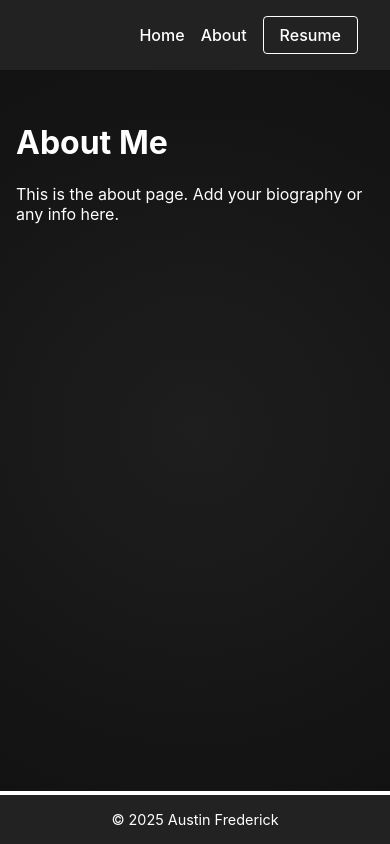
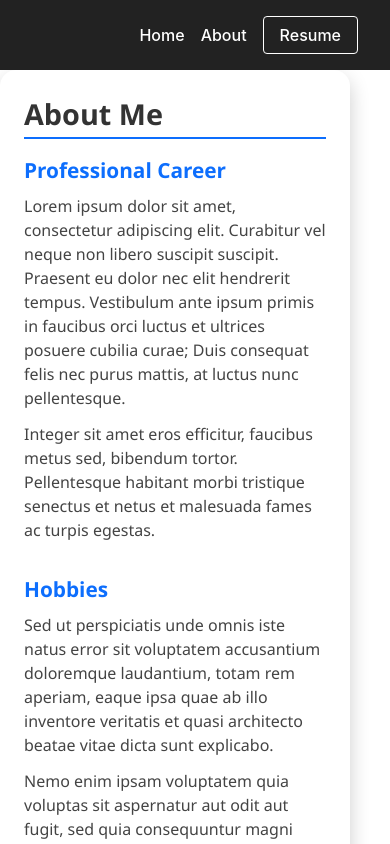
Before and after one commit to AustinFrederick/react-app, a React (Create React App) app: page /about in a window 390 px wide. Built offline with nearby package versions, Linux system fonts and the light colour scheme.

Commit message:
updated id card to include toolbox initiation. not complete yet

```diff
--- a/public/index.html
+++ b/public/index.html
@@ -2,7 +2,7 @@
 <html lang="en">
   <head>
     <meta charset="utf-8" />
-    <link rel="icon" href="%PUBLIC_URL%/favicon.ico" />
+    <link rel="icon" href="react-app/src/logo.ico" />
     <meta name="viewport" content="width=device-width, initial-scale=1" />
     <meta name="theme-color" content="#000000" />
     <meta
@@ -24,7 +24,7 @@
       work correctly both with client-side routing and a non-root public URL.
       Learn how to configure a non-root public URL by running `npm run build`.
     -->
-    <title>React App</title>
+    <title>Hire Me</title>
   </head>
   <body>
     <noscript>You need to enable JavaScript to run this app.</noscript>
--- a/react-app/src/About.js
+++ b/react-app/src/About.js
@@ -1,13 +1,103 @@
 import React from "react";
-import ReactiveBackground from "./components/ReactiveBackground";
 
 export default function About() {
     return (
-        <ReactiveBackground>
-        <div style={{ maxWidth: 900, margin: "2rem auto", padding: "0 1rem", color:"white" }}>
-            <h1>About Me</h1>
-            <p>This is the about page. Add your biography or any info here.</p>
+        <div style={containerStyle} tabIndex={0} aria-label="About section">
+            <h2 style={headerStyle}>About Me</h2>
+            <div style={contentStyle}>
+                <section style={sectionStyle}>
+                    <h3 style={subHeaderStyle}>Professional Career</h3>
+                    <p style={paragraphStyle}>
+                        Lorem ipsum dolor sit amet, consectetur adipiscing elit. Curabitur
+                        vel neque non libero suscipit suscipit. Praesent eu dolor nec elit
+                        hendrerit tempus. Vestibulum ante ipsum primis in faucibus orci
+                        luctus et ultrices posuere cubilia curae; Duis consequat felis nec
+                        purus mattis, at luctus nunc pellentesque.
+                    </p>
+                    <p style={paragraphStyle}>
+                        Integer sit amet eros efficitur, faucibus metus sed, bibendum
+                        tortor. Pellentesque habitant morbi tristique senectus et netus et
+                        malesuada fames ac turpis egestas.
+                    </p>
+                </section>
+                <section style={sectionStyle}>
+                    <h3 style={subHeaderStyle}>Hobbies</h3>
+                    <p style={paragraphStyle}>
+                        Sed ut perspiciatis unde omnis iste natus error sit voluptatem
+                        accusantium doloremque laudantium, totam rem aperiam, eaque ipsa
+                        quae ab illo inventore veritatis et quasi architecto beatae vitae
+                        dicta sunt explicabo.
+                    </p>
+                    <p style={paragraphStyle}>
+                        Nemo enim ipsam voluptatem quia voluptas sit aspernatur aut odit aut
+                        fugit, sed quia consequuntur magni dolores eos qui ratione
+                        voluptatem sequi nesciunt.
+                    </p>
+                    <div style={imagePlaceholderStyle} aria-label="Hobby image placeholder">
+                        {/* Replace this div with your image or graphic */}
+                        <span style={imageTextStyle}>Your Image Here</span>
+                    </div>
+                </section>
+            </div>
         </div>
-            </ReactiveBackground>
     );
 }
+
+const containerStyle = {
+    width: 350,
+    minHeight: 250,
+    backgroundColor: "white",
+    borderRadius: 16,
+    boxShadow: "0 8px 20px rgba(0,0,0,0.2)",
+    padding: "1.5rem",
+    boxSizing: "border-box",
+    color: "#333",
+    userSelect: "text",
+    fontFamily: "'Segoe UI', Tahoma, Geneva, Verdana, sans-serif",
+};
+
+const headerStyle = {
+    margin: "0 0 1rem 0",
+    fontSize: "1.8rem",
+    borderBottom: "2px solid #0d6efd",
+    paddingBottom: "0.25rem",
+};
+
+const contentStyle = {
+    display: "flex",
+    flexDirection: "column",
+    gap: "1.25rem",
+};
+
+const sectionStyle = {
+    lineHeight: 1.5,
+};
+
+const subHeaderStyle = {
+    margin: "0 0 0.5rem 0",
+    fontSize: "1.3rem",
+    color: "#0d6efd",
+};
+
+const paragraphStyle = {
+    margin: "0 0 0.75rem 0",
+    fontSize: "1rem",
+    color: "#444",
+};
+
+const imagePlaceholderStyle = {
+    marginTop: "1rem",
+    height: 120,
+    backgroundColor: "#e0e0e0",
+    borderRadius: 12,
+    display: "flex",
+    alignItems: "center",
+    justifyContent: "center",
+    color: "#999",
+    fontSize: "1.1rem",
+    fontStyle: "italic",
+};
+
+const imageTextStyle = {
+    userSelect: "none",
+};
--- a/react-app/src/Home.js
+++ b/react-app/src/Home.js
@@ -18,7 +18,7 @@ export default function Home() {
                     alignItems: "center",
                 }}
             >
-                <IdCard />
+                <IdCard/>
             </div>
         </ReactiveBackground>
 
--- a/react-app/src/IdCard.js
+++ b/react-app/src/IdCard.js
@@ -2,18 +2,30 @@ import React, { useState, useRef, useEffect } from "react";
 import myPhoto from "./20220730_171112_cr.jpg";
 import FlippingPhrase from "./FlippingPhrase";
 import { FaCog, FaArrowsAlt, FaCheck, FaUndo } from "react-icons/fa";
+import { GiLockedChest, GiOpenChest } from "react-icons/gi";
+import Toolbox from "./components/Toolbox";
 
 export default function IdCard() {
     const [flipped, setFlipped] = useState(false);
     const [moveMode, setMoveMode] = useState(false);
-    const [position, setPosition] = useState({ x: window.innerWidth / 2, y: window.innerHeight / 2 });
+    const [toolboxOpen, setToolboxOpen] = useState(false);
+    const [toolboxVisible, setToolboxVisible] = useState(false);
+    const [position, setPosition] = useState({
+        x: window.innerWidth / 2,
+        y: window.innerHeight / 2,
+    });
     const [velocity, setVelocity] = useState({ x: 0, y: 0 });
 
     const dragging = useRef(false);
     const lastPos = useRef({ x: 0, y: 0 });
     const momentumRef = useRef(null);
-    const cardRef = useRef(null);
+    const fadeTimeoutRef = useRef(null);
+    const cardRef = useRef(null); // Added this line
 
+    const cardWidth = 300;
+    const cardHeight = 420;
+
+    // Phrase array declaration
     const phrases = [
         "Developer",
         "Programmer",
@@ -22,58 +34,7 @@ export default function IdCard() {
         "UI Enthusiast",
     ];
 
-    const cardWidth = 300;
-    const cardHeight = 420;
-
-    const cardStyle = {
-        perspective: "1000px",
-        width: cardWidth,
-        height: cardHeight,
-        margin: "0 auto",
-        cursor: moveMode ? "grab" : "pointer",
-        position: "absolute",
-        left: position.x - cardWidth / 2,
-        top: position.y - cardHeight / 2,
-        border: moveMode ? "2px solid #0d6efd" : "none",
-        borderRadius: 20,
-        zIndex: 10,
-        transition: moveMode ? "none" : "transform 0.3s ease",
-    };
-
-    const cardInnerStyle = {
-        position: "relative",
-        width: "100%",
-        height: "100%",
-        borderRadius: 20,
-        boxShadow: "0 8px 16px rgba(0,0,0,0.3)",
-        transition: "transform 0.8s",
-        transformStyle: "preserve-3d",
-        transform: flipped ? "rotateY(180deg)" : "rotateY(0deg)",
-    };
-
-    const cardFaceStyle = {
-        position: "absolute",
-        width: "100%",
-        height: "100%",
-        borderRadius: 20,
-        backfaceVisibility: "hidden",
-        display: "flex",
-        flexDirection: "column",
-        alignItems: "center",
-        padding: "1rem",
-        boxSizing: "border-box",
-        background: "white",
-        justifyContent: "center",
-    };
-
-    const backFaceStyle = {
-        ...cardFaceStyle,
-        background: "#222",
-        color: "#fff",
-        transform: "rotateY(180deg)",
-        justifyContent: "flex-start",
-    };
-
+    // Movement handlers
     const handleMouseDown = (e) => {
         if (!moveMode) return;
         dragging.current = true;
@@ -128,22 +89,65 @@ export default function IdCard() {
         const minX = width / 2 + xPadding;
         const maxX = window.innerWidth - width / 2 - xPadding;
         const minY = height / 2 + yPosPadding;
-        const maxY = window.innerHeight - height / 2 - yNegPadding ;
+        const maxY = window.innerHeight - height / 2 - yNegPadding;
         return {
             x: Math.min(Math.max(x, minX), maxX),
             y: Math.min(Math.max(y, minY), maxY),
         };
     };
 
+    // Move mode toggle
+    const toggleMoveMode = () => {
+        if (moveMode) {
+            setMoveMode(false);
+            setToolboxOpen(false);
+            setToolboxVisible(false);
+            clearFadeTimeout();
+        } else {
+            setMoveMode(true);
+            setToolboxOpen(false);
+            setToolboxVisible(false);
+            clearFadeTimeout();
+        }
+    };
+
+    // Toolbox toggle with fade
+    const toggleToolbox = () => {
+        if (!moveMode) return;
+
+        if (toolboxOpen) {
+            setToolboxOpen(false);
+            fadeTimeoutRef.current = setTimeout(() => {
+                setToolboxVisible(false);
+            }, 300);
+        } else {
+            setToolboxVisible(true);
+            setTimeout(() => setToolboxOpen(true), 10);
+        }
+    };
+
+    const clearFadeTimeout = () => {
+        if (fadeTimeoutRef.current) {
+            clearTimeout(fadeTimeoutRef.current);
+            fadeTimeoutRef.current = null;
+        }
+    };
+
     const handleReset = () => {
         setMoveMode(false);
         setPosition({ x: window.innerWidth / 2, y: window.innerHeight / 2 });
         setFlipped(false);
+        setToolboxOpen(false);
+        setToolboxVisible(false);
+        clearFadeTimeout();
     };
 
     const handleSet = () => {
         setMoveMode(false);
         setFlipped(false);
+        setToolboxOpen(false);
+        setToolboxVisible(false);
+        clearFadeTimeout();
     };
 
     useEffect(() => {
@@ -152,8 +156,59 @@ export default function IdCard() {
         return () => {
             window.removeEventListener("mousemove", handleMouseMove);
             window.removeEventListener("mouseup", handleMouseUp);
+            clearFadeTimeout();
         };
     }, [moveMode, position]);
+
+    // Styles
+    const cardStyle = {
+        perspective: "1000px",
+        width: cardWidth,
+        height: cardHeight,
+        margin: "0 auto",
+        cursor: moveMode ? "grab" : "pointer",
+        position: "absolute",
+        left: position.x - cardWidth / 2,
+        top: position.y - cardHeight / 2,
+        border: moveMode ? "2px solid #0d6efd" : "none",
+        borderRadius: 20,
+        zIndex: 10,
+        transition: moveMode ? "none" : "transform 0.3s ease",
+    };
+
+    const cardInnerStyle = {
+        position: "relative",
+        width: "100%",
+        height: "100%",
+        borderRadius: 20,
+        boxShadow: "0 8px 16px rgba(0,0,0,0.3)",
+        transition: "transform 0.8s",
+        transformStyle: "preserve-3d",
+        transform: flipped ? "rotateY(180deg)" : "rotateY(0deg)",
+    };
+
+    const cardFaceStyle = {
+        position: "absolute",
+        width: "100%",
+        height: "100%",
+        borderRadius: 20,
+        backfaceVisibility: "hidden",
+        display: "flex",
+        flexDirection: "column",
+        alignItems: "center",
+        padding: "1rem",
+        boxSizing: "border-box",
+        background: "white",
+        justifyContent: "center",
+    };
+
+    const backFaceStyle = {
+        ...cardFaceStyle,
+        background: "#222",
+        color: "#fff",
+        transform: "rotateY(180deg)",
+        justifyContent: "flex-start",
+    };
 
     return (
         <>
@@ -168,10 +223,63 @@ export default function IdCard() {
                         zIndex: 20,
                     }}
                 >
-                    <button onClick={handleSet} style={buttonStyle}><FaCheck /></button>
-                    <button onClick={handleReset} style={buttonStyle}><FaUndo /></button>
+                    <button onClick={handleSet} style={buttonStyle}>
+                        <FaCheck />
+                    </button>
+                    <button onClick={handleReset} style={buttonStyle}>
+                        <FaUndo />
+                    </button>
                 </div>
             )}
+            {moveMode && (
+                <div
+                    onClick={toggleToolbox}
+                    style={{
+                        position: "fixed",
+                        bottom: 20,
+                        left: 20,
+                        zIndex: 50,
+                        cursor: "pointer",
+                        color: "white",
+                        fontSize: 56,
+                        userSelect: "none",
+                        display: "flex",
+                        alignItems: "center",
+                        justifyContent: "center",
+                        width: 72,
+                        height: 72,
+                    }}
+                    aria-label={toolboxOpen ? "Close Toolbox" : "Open Toolbox"}
+                    role="button"
+                    tabIndex={0}
+                    onKeyDown={(e) => {
+                        if (e.key === "Enter" || e.key === " ") toggleToolbox();
+                    }}
+                >
+                    {toolboxOpen ? <GiOpenChest /> : <GiLockedChest />}
+                </div>
+            )}
+
+            {toolboxVisible && (
+                <Toolbox
+                    open={toolboxOpen}
+                    onToggle={toggleToolbox}
+                    style={{
+                        ...toolboxMenuStyle,
+                        opacity: toolboxOpen ? 1 : 0,
+                        pointerEvents: toolboxOpen ? "auto" : "none",
+                        transition: "opacity 300ms ease",
+                    }}
+                >
+                    <button style={largeButtonStyle} draggable>
+                        About
+                    </button>
+                    <button style={largeButtonStyle} draggable>
+                        Resume
+                    </button>
+                </Toolbox>
+            )}
+
             <div
                 ref={cardRef}
                 style={cardStyle}
@@ -203,10 +311,14 @@ export default function IdCard() {
                     </div>
                     <div style={backFaceStyle}>
                         <div style={{ display: "flex", gap: "1rem", marginBottom: "1rem" }}>
-                            <button onClick={() => setMoveMode((m) => !m)} style={buttonStyle} ><FaArrowsAlt /></button>
-                            <button style={buttonStyle}><FaCog /></button>
+                            <button onClick={toggleMoveMode} style={buttonStyle}>
+                                <FaArrowsAlt />
+                            </button>
+                            <button style={buttonStyle}>
+                                <FaCog />
+                            </button>
                         </div>
-                        <div style={{top:"100px", position:"relative"}}>
+                        <div style={{ top: "100px", position: "relative" }}>
                             <p style={{ margin: "0.25rem 0", color: "#ccc" }}>
                                 <strong>Email:</strong> Freddy@AustinFrederick.com
                             </p>
@@ -235,5 +347,34 @@ const buttonStyle = {
     display: "flex",
     alignItems: "center",
     justifyContent: "center",
-    zIndex: "110"
+    zIndex: 110,
 };
+
+const largeButtonStyle = {
+    background: "white",
+    color: "#555",
+    padding: "1.5rem 3rem",
+    borderRadius: "12px",
+    cursor: "grab",
+    marginBottom: "1.5rem",
+    fontSize: "1.5rem",
+    border: "1px solid #ccc",
+    userSelect: "none",
+    margin: "10px"
+};
+
+const toolboxMenuStyle = {
+    backgroundColor: "white",
+    padding: "1rem 2rem",
+    borderRadius: "12px",
+    boxShadow: "0 4px 12px rgba(0,0,0,0.15)",
+    display: "flex",
+    flexDirection: "column",
+    alignItems: "center",
+    gap: "1rem",
+    minWidth: 180,
+    position: "fixed",
+    bottom: 100,
+    left: 20,
+    zIndex: 100,
+};
--- /dev/null
+++ b/react-app/src/components/Toolbox.js
@@ -0,0 +1,38 @@
+// src/components/Toolbox.js
+import React from "react";
+import { GiLockedChest } from "react-icons/gi";
+
+export default function Toolbox({ open, onToggle, children }) {
+    return (
+        <div style={toolboxStyle}>
+            <button onClick={onToggle} style={toolboxButtonStyle}>
+            </button>
+            {open && <div style={popupMenuStyle}>{children}</div>}
+        </div>
+    );
+}
+
+const toolboxStyle = {
+    position: "absolute",
+    bottom: 20,
+    left: 20,
+    zIndex: 30,
+};
+
+const toolboxButtonStyle = {
+    background: "none",
+    border: "none",
+    color: "white",
+    cursor: "pointer",
+};
+
+const popupMenuStyle = {
+    marginTop: 10,
+    backgroundColor: "white",
+    color: "#555",
+    padding: "1.5rem",
+    borderRadius: "8px",
+    boxShadow: "0 4px 10px rgba(0,0,0,0.4)",
+    position: "relative",
+    top: "-20px"
+};
```
Also changed, not shown: public/manifest.json, 1 other file (tests, documents, lock files or other folders).
